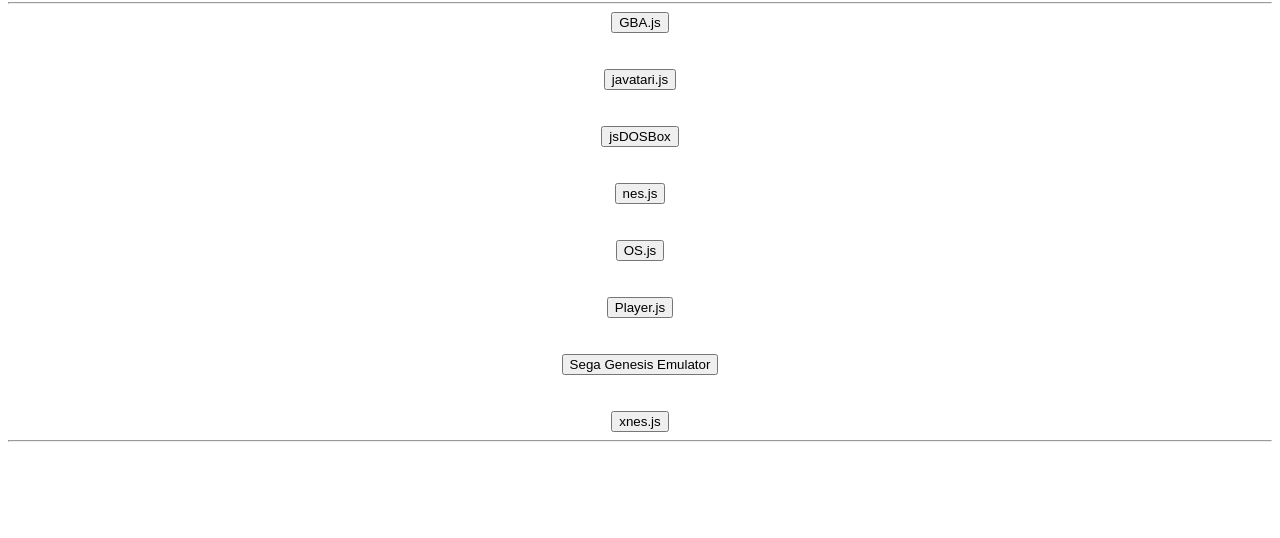
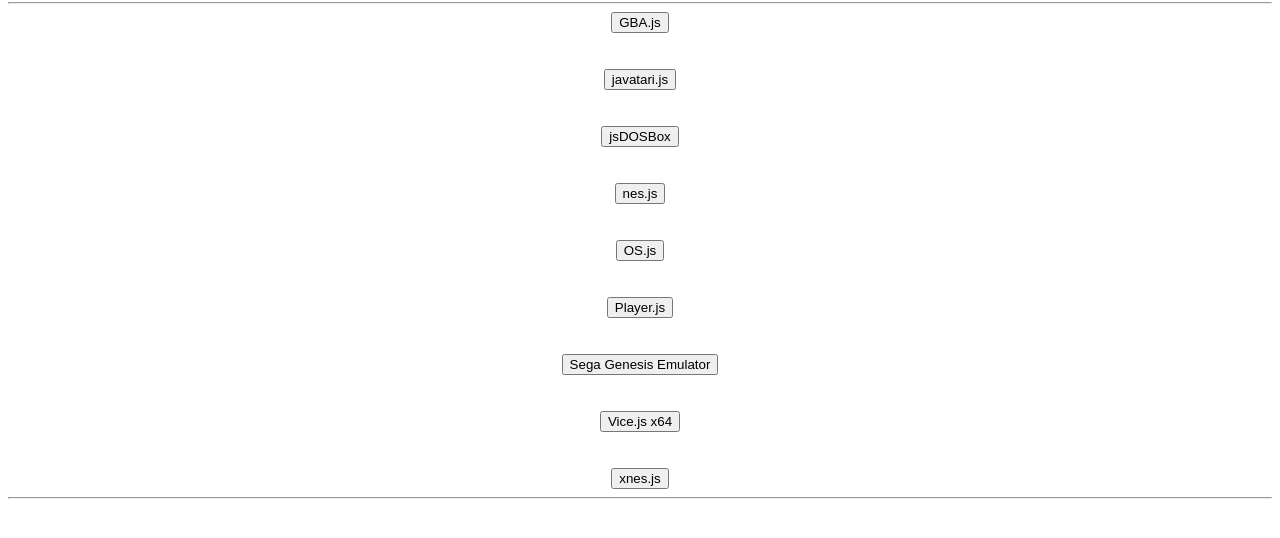
Before and after one commit to sparrdrem/collection.js, a plain HTML site: page index.html in a window 1280 px wide. Shown: the part 78-616 px from the top of the page. Drawn offline with Linux system fonts and the light colour scheme.

Commit message:
Update index.html

```diff
--- a/index.html
+++ b/index.html
@@ -38,6 +38,10 @@
             <br />
             <br />
             <br />
+            <a href="vice.js/index.html"><button>Vice.js x64</button></a>
+            <br />
+            <br />
+            <br />
             <a href="xnes.js/snes9x.html"><button>xnes.js</button></a>
         </center>
         <hr />
```
